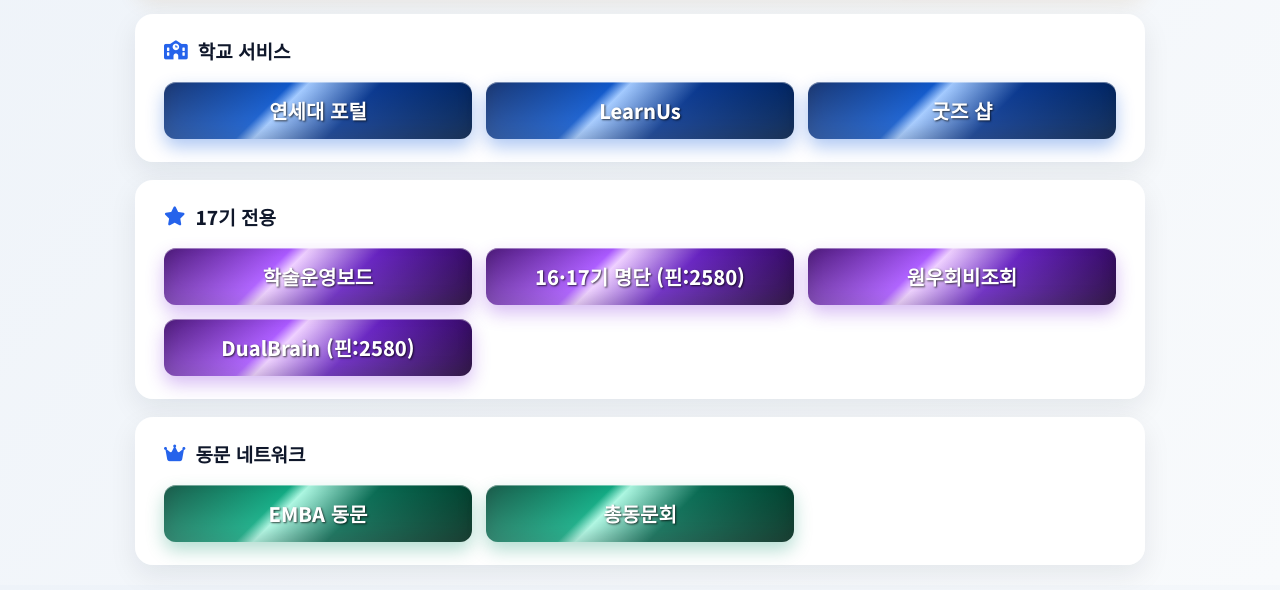
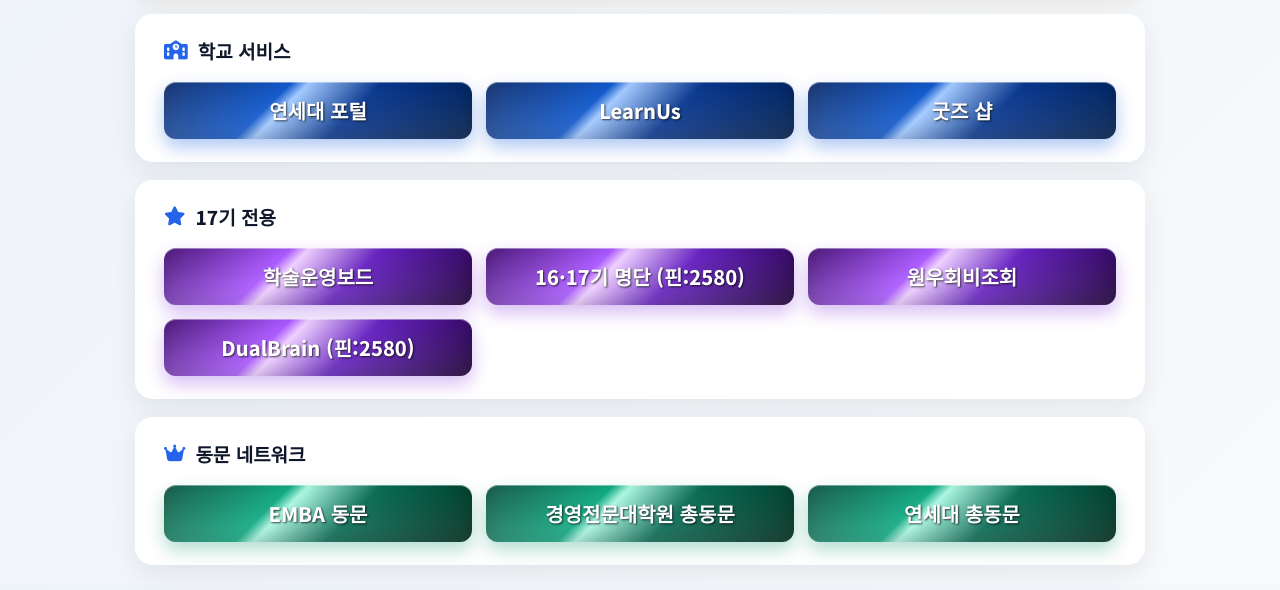
Before and after one commit to Akipapa79/YONSEI, a plain HTML site: page index.html in a window 1280 px wide. Shown: the part 210-800 px from the top of the page. Drawn offline with Linux system fonts and the light colour scheme.

Commit message:
Update index.html

```diff
--- a/index.html
+++ b/index.html
@@ -563,11 +563,18 @@ header img {
                 <span>EMBA 동문</span>
             </a>
 
+            <a href="http://www.yonseial.or.kr/"
+               target="_blank"
+               rel="noopener noreferrer"
+               class="link-btn btn-dark">
+                <span>경영전문대학원 총동문</span>
+            </a>
+
             <a href="https://www.yonseialumni.net/"
                target="_blank"
                rel="noopener noreferrer"
                class="link-btn btn-dark">
-                <span>총동문회</span>
+                <span>연세대 총동문</span>
             </a>
 
         </div>
```
